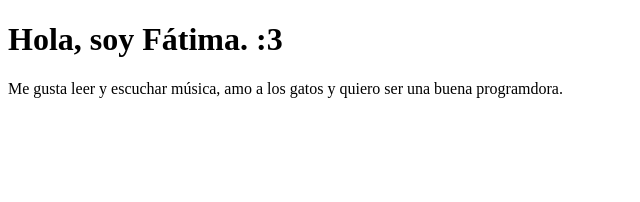
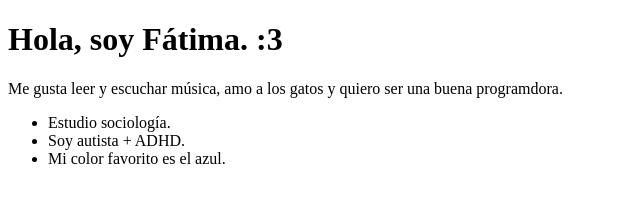
Before and after one commit to acephalespectre/Miwebpage, a plain HTML site: page index.html in a window 1280 px wide. Shown: the whole page, without its empty margins (0-640 px from the left). Drawn offline with Linux system fonts and the light colour scheme.

Commit message:
agregué una lista ul

```diff
--- a/index.html
+++ b/index.html
@@ -8,5 +8,10 @@
 <body>
     <h1>Hola, soy Fátima. :3</h1>
     <p>Me gusta leer y escuchar música, amo a los gatos y quiero ser una buena programdora.</p>
+    <ul>
+        <li>Estudio sociología.</li>
+        <li>Soy autista + ADHD.</li>
+        <li>Mi color favorito es el azul.</li>
+    </ul>
 </body>
 </html>
```
